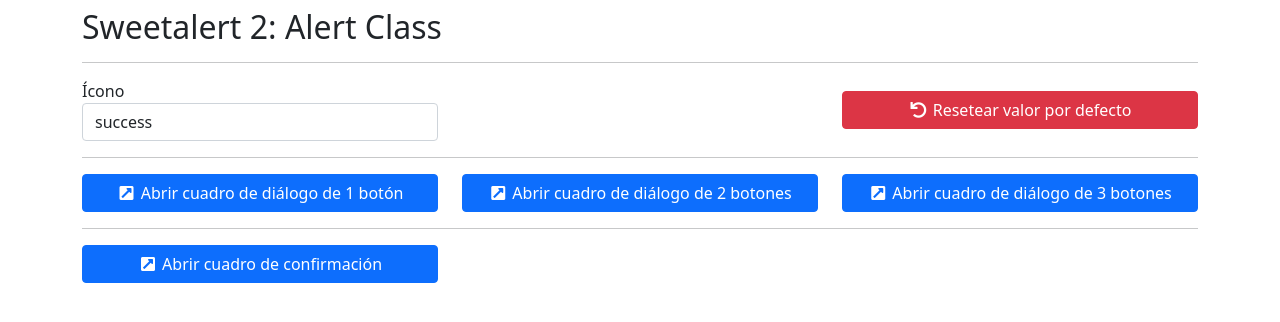
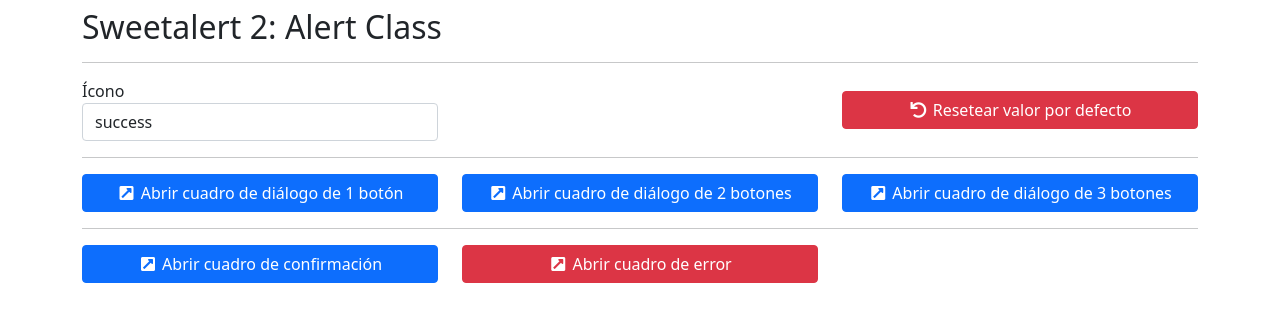
Before and after one commit to cristiancajiaos/angular-alert-class, an Angular app: page / in a window 1280 px wide. Shown: the top 322 px of the page. Built offline with nearby package versions, Linux system fonts and the light colour scheme.

Commit message:
Creado método de Error

```diff
--- a/src/app/layout/layout.component.html
+++ b/src/app/layout/layout.component.html
@@ -50,4 +50,11 @@
       </button>
     </div>
   </div>
+  <div class="col-lg-4">
+    <div class="d-grid">
+      <button class="btn btn-danger" (click)="openError()">
+        <i class="fas fa-external-link-square-alt fa-fw"></i> Abrir cuadro de error
+      </button>
+    </div>
+  </div>
 </div>
--- a/src/app/layout/layout.component.ts
+++ b/src/app/layout/layout.component.ts
@@ -22,31 +22,6 @@
 
   ngOnInit() {
     this.dialogBoxIcon = this.icons[0];
-  }
-
-  public openConfirmation(): void {
-    DialogBox.confirmacion('foo', 'foo')
-      .then((resolve) => {
-        console.log(resolve);
-        let dismissMethod;
-
-        if (resolve.isConfirmed) {
-          this.toastr.success(`Confirmación: Se presionó el botón OK`, "Realizado");
-        } else if (resolve.isDismissed) {
-          if (resolve.dismiss) {
-            if (resolve.dismiss.toString() === 'cancel') {
-              dismissMethod = 'el botón cancel';
-            } else if (resolve.dismiss.toString() === 'backdrop') {
-              dismissMethod = 'backdrop';
-            }
-          }
-
-          this.toastr.success(
-            `Confirmación: Se hizo la acción cancelar por ${dismissMethod}.`,
-            "Realizado"
-          );
-        }
-      });
   }
 
   public openDialogOneButton(): void {
@@ -177,6 +152,65 @@
       });
   }
 
+  public openConfirmation(): void {
+    DialogBox.confirmacion("foo", "foo").then((resolve) => {
+      console.log(resolve);
+      let dismissMethod;
+
+      if (resolve.isConfirmed) {
+        this.toastr.success(
+          `Confirmación: Se presionó el botón OK`,
+          "Realizado"
+        );
+      } else if (resolve.isDismissed) {
+        if (resolve.dismiss) {
+          if (resolve.dismiss.toString() === "cancel") {
+            dismissMethod = "el botón cancel";
+          } else if (resolve.dismiss.toString() === "backdrop") {
+            dismissMethod = "backdrop";
+          }
+        }
+
+        this.toastr.success(
+          `Confirmación: Se hizo la acción cancelar por ${dismissMethod}.`,
+          "Realizado"
+        );
+      }
+    }).catch((reject) => {
+      console.log(reject);
+    });
+  }
+
+  public openError(): void {
+    DialogBox.error('Error genérico', 'Error')
+      .then((resolve) => {
+        let dismissMethod;
+
+        if (resolve.isConfirmed) {
+          this.toastr.success(
+            `Confirmación: Se presionó el botón OK`,
+            "Realizado"
+          );
+        } else if (resolve.isDismissed) {
+          if (resolve.dismiss) {
+            if (resolve.dismiss.toString() === "cancel") {
+              dismissMethod = "el botón cancel";
+            } else if (resolve.dismiss.toString() === "backdrop") {
+              dismissMethod = "backdrop";
+            }
+          }
+
+          this.toastr.success(
+            `Confirmación: Se hizo la acción cancelar por ${dismissMethod}.`,
+            "Realizado"
+          );
+        }
+      })
+      .catch((reject) => {
+        console.log(reject)
+      });
+  }
+
   public setDefault(): void {
     this.dialogBoxIcon = this.icons[0];
   }
--- a/src/app/shared/classes/dialog-box.ts
+++ b/src/app/shared/classes/dialog-box.ts
@@ -23,4 +23,21 @@
       });
     });
   }
+
+  public static error(mensaje: string, titulo: string): Promise<SweetAlertResult> {
+    return new Promise<SweetAlertResult>((resolve) => {
+      Swal.fire({
+        title: titulo,
+        text: mensaje,
+        icon: "error",
+        showConfirmButton: true,
+        confirmButtonText:
+          '<strong><i class="fa fa-thumbs-up fa-fw"></i> OK</strong>',
+        confirmButtonColor: "#5360a9",
+      }).then((result) => {
+        resolve(result);
+      });
+    });
+
+  }
 }
```
